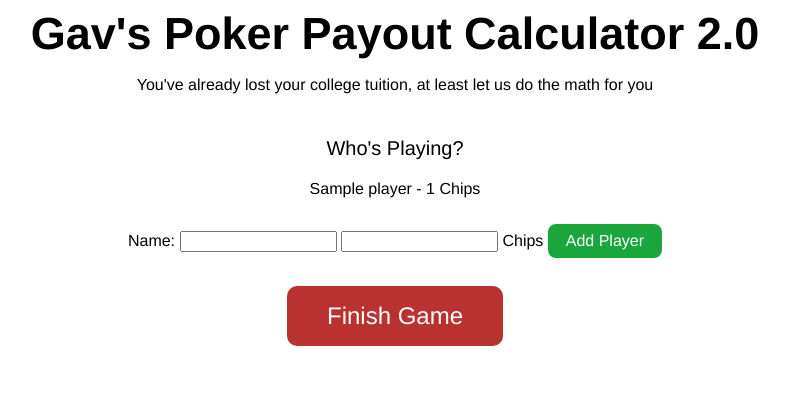
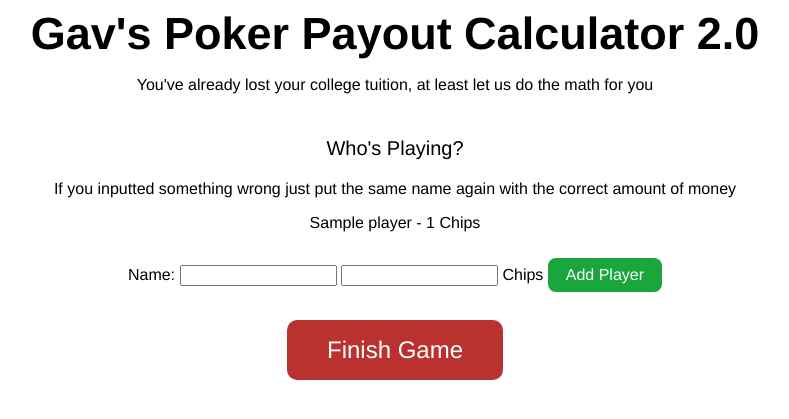
Before and after one commit to gavin-oconnor/GavsPokerCalc2.0, a Flask app: page /play/1 in a window 1280 px wide. Shown: the top 419 px of the page, without its empty margins (245-1034 px from the left). Run offline with Flask 2, Linux system fonts and the light colour scheme; tables that the repository leaves empty hold one stand-in row (Sample ...).

Commit message:
third commit

```diff
--- a/app.py
+++ b/app.py
@@ -123,14 +123,20 @@ def usecash():
 
 @app.route('/play/<code>', methods=["GET","POST"])
 def play(code):
+    print("THIS IS RUNNING")
     curr_game = Game.query.filter_by(code=code).first()
+    print(curr_game.mode)
     if curr_game.mode == "cash":
         if request.method == "POST":
             name = request.form['name']
             if name is not None:
+                is_a_player = Player.query.filter_by(code=code,name=name).first()
                 money = request.form['value']
-                new_player = Player(name, code, money)
-                db.session.add(new_player)
+                if is_a_player is not None:
+                    is_a_player.buy_in = money
+                else:
+                    new_player = Player(name, code, money)
+                    db.session.add(new_player)
                 db.session.commit()
         players = Player.query.filter_by(code=code).all()
         return render_template("cashplay.html",players=players,code=code)
@@ -139,22 +145,25 @@ def play(code):
         if request.method == "POST":
             cs = ""
             name = request.form['name']
+            is_a_player = Player.query.filter_by(code=code,name=name).first()
             money = 0
             if name is not None:
                 for chip in chips:
                     money += int(request.form[f"{chip.color}"]) * chip.value
                     cs += str(request.form[f"{chip.color}"]) + "-"
-                new_player = Player(name, code, money, cs)
-                db.session.add(new_player)
+                if is_a_player is not None:
+                    is_a_player.buy_in = money
+                    is_a_player.chip_string = cs
+                else:
+                    new_player = Player(name, code, money, cs)
+                    db.session.add(new_player)
                 db.session.commit()
         players = Player.query.filter_by(code=code).all()
         for player in players:
             temp = ""
             f = player.chip_string.split("-")
             for index, chip in enumerate(chips):
-                print(f[index])
                 if f[index] == "1":
-                    print("YES")
                     temp += f"{f[index]} {chip.color} Chip - "
                 else:
                     temp += f"{f[index]} {chip.color} Chips - "
@@ -162,14 +171,21 @@ def play(code):
         chips = Chip.query.filter_by(code=code).all()
         return render_template("multivalplay.html",chips=chips, players=players, code=code)
     else:
+        print("RUN")
         chip_val = Chip.query.filter_by(code=code).first().value
         if request.method == "POST":
             name = request.form['name']
             if name is not None:
                 chips = int(request.form['value'])
                 money = chips * chip_val
-                new_player = Player(name, code, money)
-                db.session.add(new_player)
+                print(name)
+                is_a_player = Player.query.filter_by(code=code,name=name).first()
+                if is_a_player is not None:
+                    print(is_a_player.name)
+                    is_a_player.buy_in = money
+                else:
+                    new_player = Player(name, code, money)
+                    db.session.add(new_player)
                 db.session.commit()
         players = Player.query.filter_by(code=code).all()
         for player in players:
--- a/templates/cashplay.html
+++ b/templates/cashplay.html
@@ -10,6 +10,8 @@
 <div class="body">
 <p class="question">Who's Playing?</p>
 
+
+<p>If you inputted something wrong just put the same name again with the correct amount of money</p>
 {% for player in players %}
     <p>{{ player.name }} - ${{ "{:.2f}".format(player.buy_in) }}</p>
 {% endfor %}
--- a/templates/multivalplay.html
+++ b/templates/multivalplay.html
@@ -13,6 +13,8 @@
 {% for player in players %}
     <p>{{ player.name }} - {{ player.chip_string }} - (${{ "{:.2f}".format(player.buy_in) }})</p>
 {% endfor %}
+
+<p>If you inputted something wrong just put the same name again with the correct amount of chips</p>
 
 <form method="POST">
     <label for="name">Name: </label>
--- a/templates/singlevalplay.html
+++ b/templates/singlevalplay.html
@@ -9,6 +9,8 @@
 
 <div class="body">
     <p class="question">Who's Playing?</p>
+
+    <p>If you inputted something wrong just put the same name again with the correct amount of money</p>
 {% for player in players %}
     <p>{{ player.name }} - {{ player.buy_in }} Chips</p>
 {% endfor %}
```
Also changed, not shown: static/play.css (+10 -0 lines), templates/diffvalues.html (line endings or trailing spaces), templates/finish.html (line endings or trailing spaces), templates/finishcashgame.html (line endings or trailing spaces), templates/newgame.html (line endings or trailing spaces), templates/play.html (line endings or trailing spaces).
